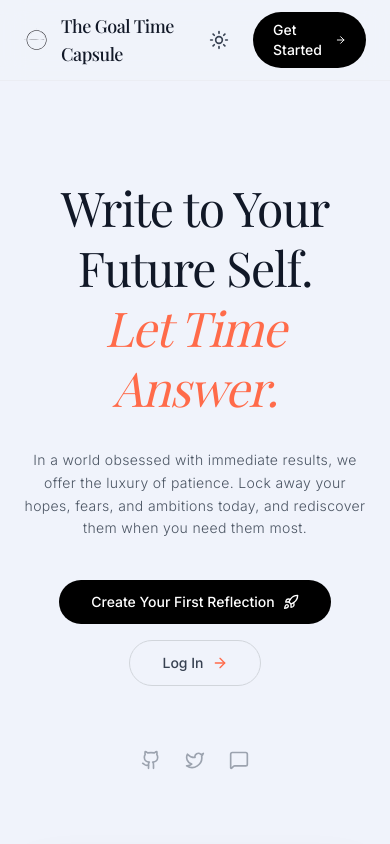
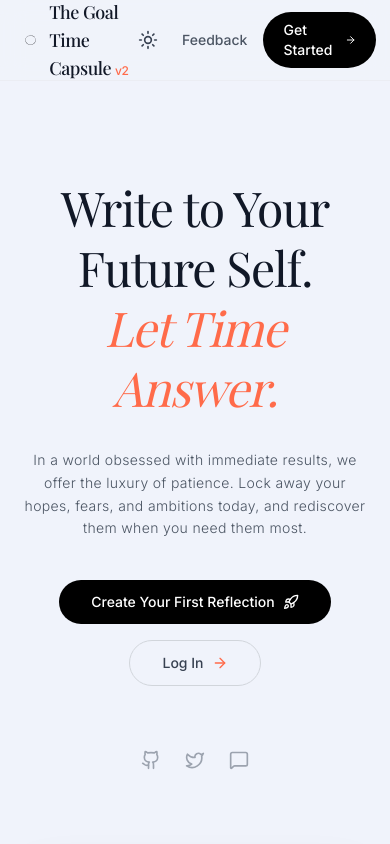
Before and after one commit to theChrishna/the-vault, a Next.js app: page / in a window 390 px wide. Shown: the top 844 px of the page. Built offline with nearby package versions, Linux system fonts and the light colour scheme; a web font is replaced by a local one.

Commit message:
fix(ui): ensure feedback button is visible on mobile and add v2 tag

```diff
--- a/app/page.tsx
+++ b/app/page.tsx
@@ -40,7 +40,7 @@ export default function LandingPage() {
               </div>
 
               <span className="font-serif font-medium text-lg tracking-tight text-gray-900 dark:text-white/90">
-                The Goal Time Capsule
+                The Goal Time Capsule <span className="text-xs text-primary font-sans">v2</span>
               </span>
             </div>
 
@@ -57,7 +57,7 @@ export default function LandingPage() {
                 href={process.env.NEXT_PUBLIC_GOOGLE_FEEDBACK_FORM}
                 target="_blank"
                 rel="noopener noreferrer"
-                className="hidden sm:block text-sm font-medium text-gray-600 dark:text-text-muted-dark hover:text-black dark:hover:text-white transition-colors"
+                className="text-sm font-medium text-gray-600 dark:text-text-muted-dark hover:text-black dark:hover:text-white transition-colors"
               >
                 Feedback
               </a>
--- a/app/vault/page.tsx
+++ b/app/vault/page.tsx
@@ -148,7 +148,7 @@ export default function VaultPage() {
                 href={process.env.NEXT_PUBLIC_GOOGLE_FEEDBACK_FORM}
                 target="_blank"
                 rel="noopener noreferrer"
-                className="hidden sm:block text-sm font-medium text-gray-600 dark:text-text-muted-dark hover:text-black dark:hover:text-white transition-colors"
+                className="text-sm font-medium text-gray-600 dark:text-text-muted-dark hover:text-black dark:hover:text-white transition-colors"
               >
                 Feedback
               </a>
```
